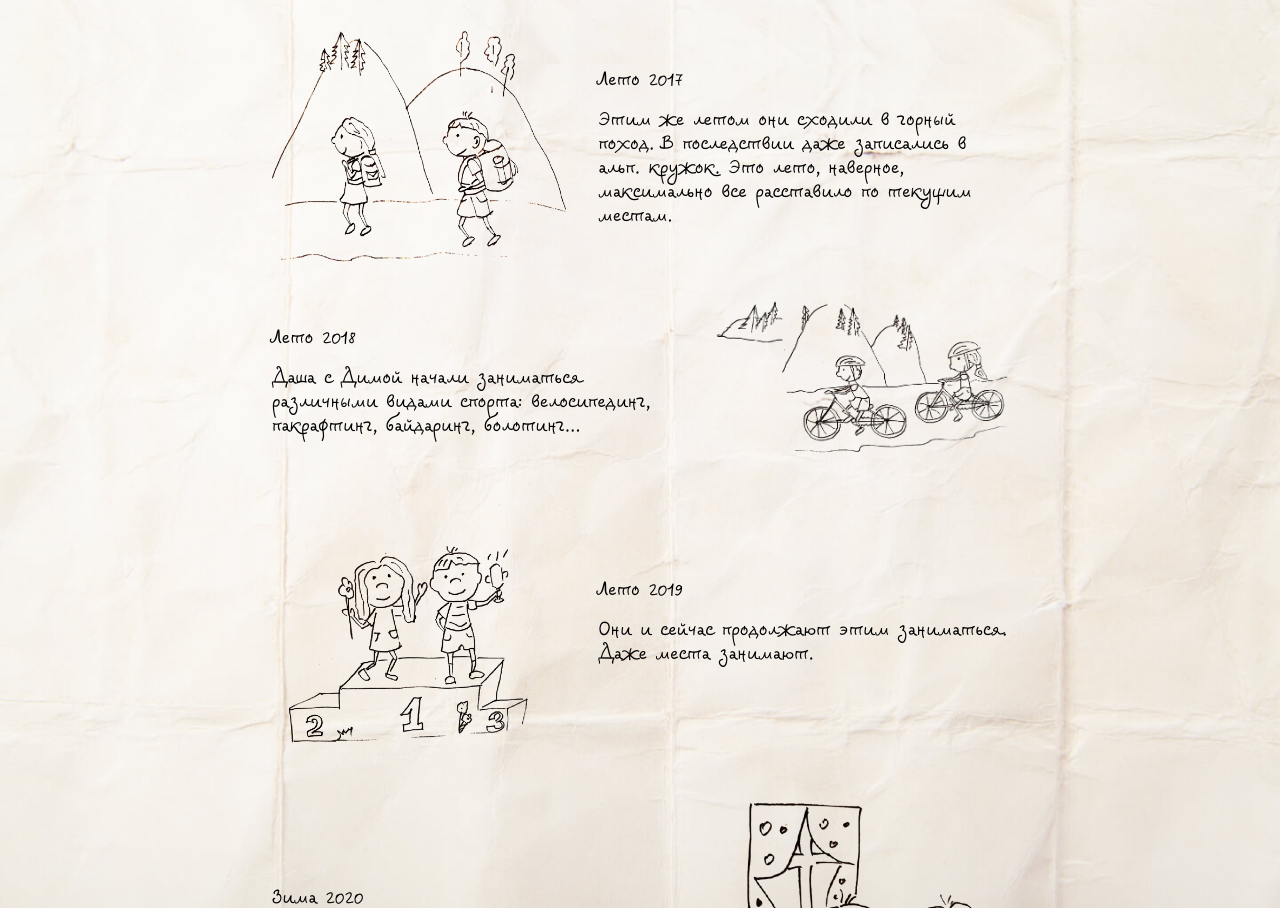
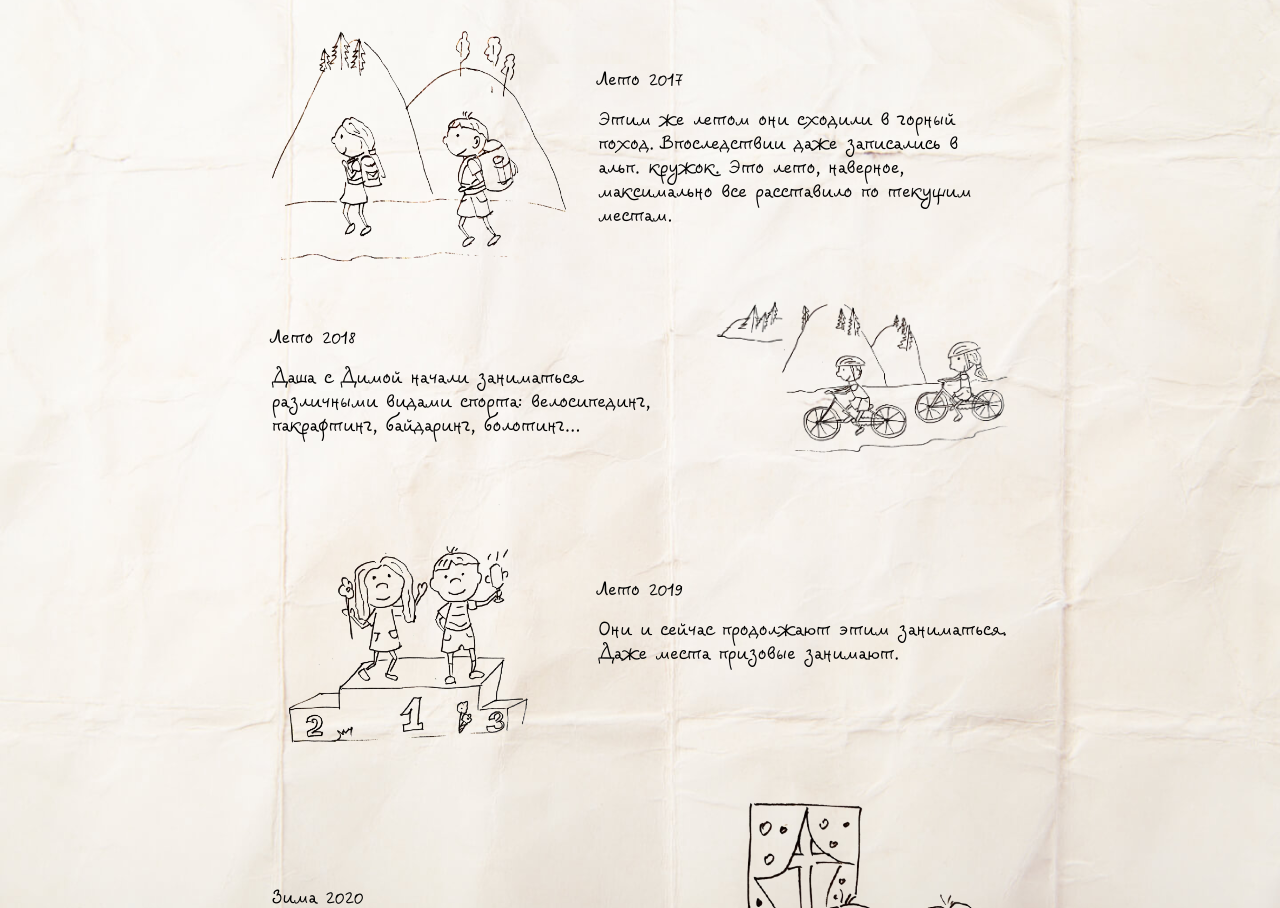
Before and after one commit to saywhaat/wedding, a React (Create React App) app: page / in a window 1280 px wide. Shown: the part 1654-2562 px from the top of the page. Built offline with nearby package versions, Linux system fonts and the light colour scheme.

Commit message:
орф ошибки

```diff
--- a/src/history.ts
+++ b/src/history.ts
@@ -19,7 +19,7 @@ const history = [
   },
   {
     title: "Лето 2017",
-    text: "Этим же летом они сходили в горный поход. В последствии даже записались в альп. кружок. Это лето, наверное, максимально все расставило по текущим местам.",
+    text: "Этим же летом они сходили в горный поход. Впоследствии даже записались в альп. кружок. Это лето, наверное, максимально все расставило по текущим местам.",
     image: summer17,
   },
   {
@@ -29,7 +29,7 @@ const history = [
   },
   {
     title: "Лето 2019",
-    text: "Они и сейчас продолжают этим заниматься. Даже места занимают.",
+    text: "Они и сейчас продолжают этим заниматься. Даже места призовые занимают.",
     image: summer19,
   },
   {
```
